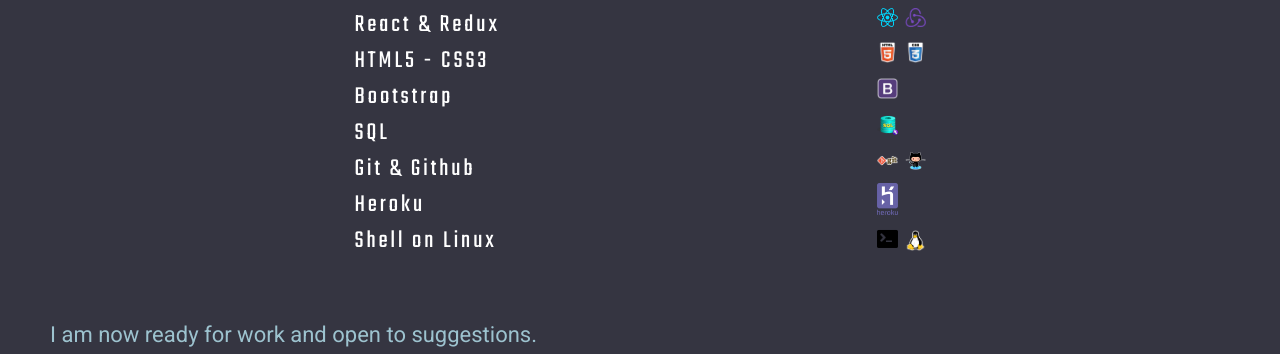
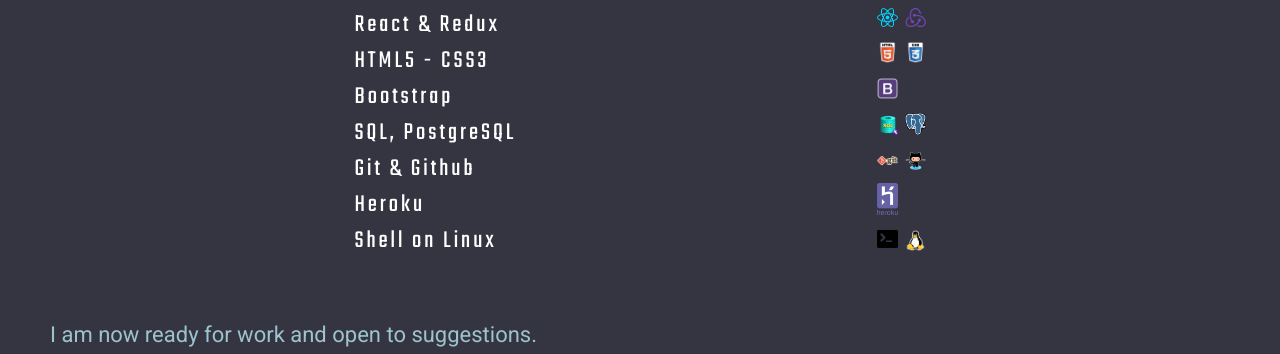
Before and after one commit to phaedonv/portfolio, a plain HTML site: page index.html in a window 1280 px wide. Shown: the part 1603-1957 px from the top of the page. Drawn offline with Linux system fonts and the light colour scheme; a web font is replaced by a local one.

Commit message:
added postgresql_logo

```diff
--- a/index.html
+++ b/index.html
@@ -86,7 +86,7 @@
                 <li>React & Redux</li>
                 <li>HTML5 - CSS3</li>
                 <li>Bootstrap</li>
-                <li>SQL</li>
+                <li>SQL, PostgreSQL</li>
                 <li>Git & Github</li>
                 <li>Heroku</li>
                 <li>Shell on Linux</li>
@@ -102,7 +102,7 @@
                 <li><img class="logo" src="images/react.png">  <img class="logo" src="images/redux.png"></li>
                 <li><img class="logo" src="images/html.png">  <img class="logo" src="images/css.png"></li>
                 <li><img class="logo" src="images/boot.png"></li>
-                <li><img class="logo" src="images/sql.png"></li>
+                <li><img class="logo" src="images/sql.png"> <img class="logo" src="images/postgresql_big.png"></li>
                 <li><img class="logo" src="images/git.png">  <img class="logo" src="images/Github-logo2.png"></li>
                 <li><img class="logo" src="images/heroku-square.png"></li>
                 <li><img class="logo" src="images/shell.png">  <img class="logo" src="images/linux_penguin.png"></li>
```
Also changed, not shown: images/postgresql.png (added), images/postgresql_big.png (added).
